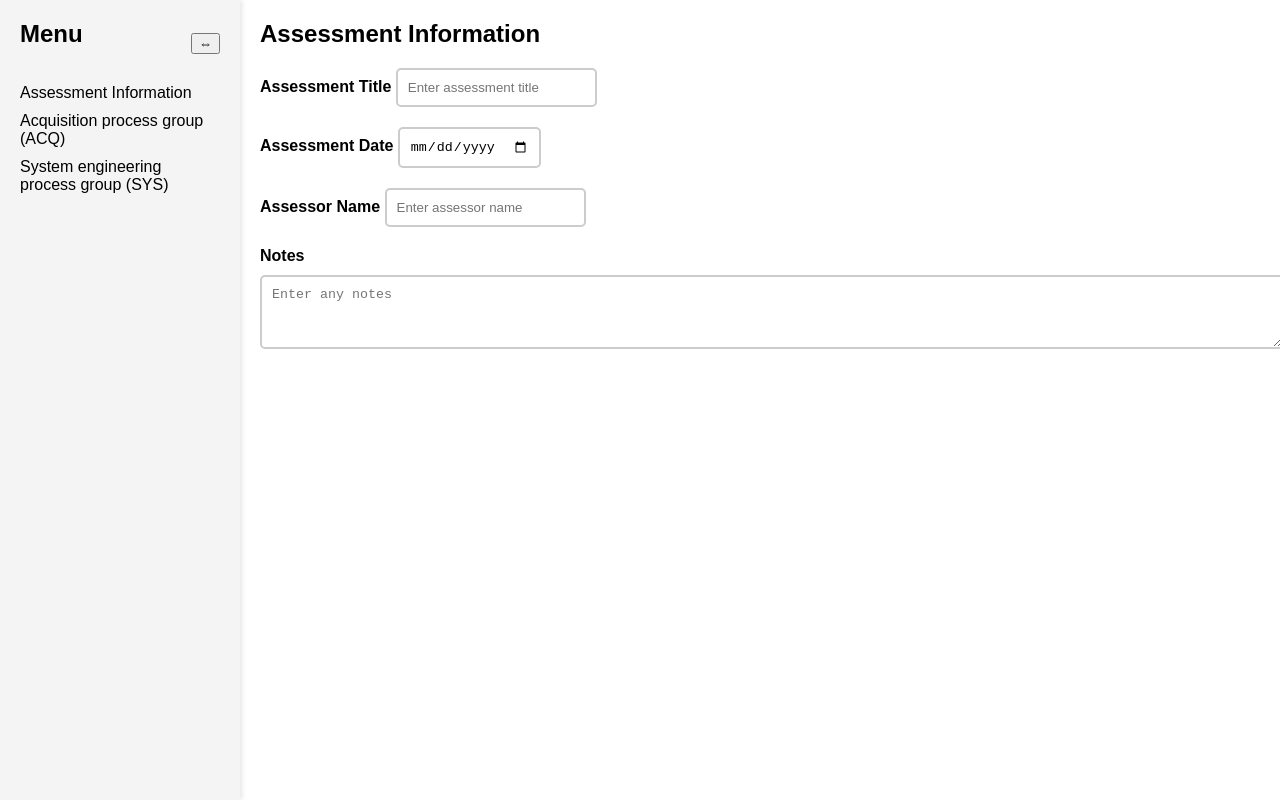
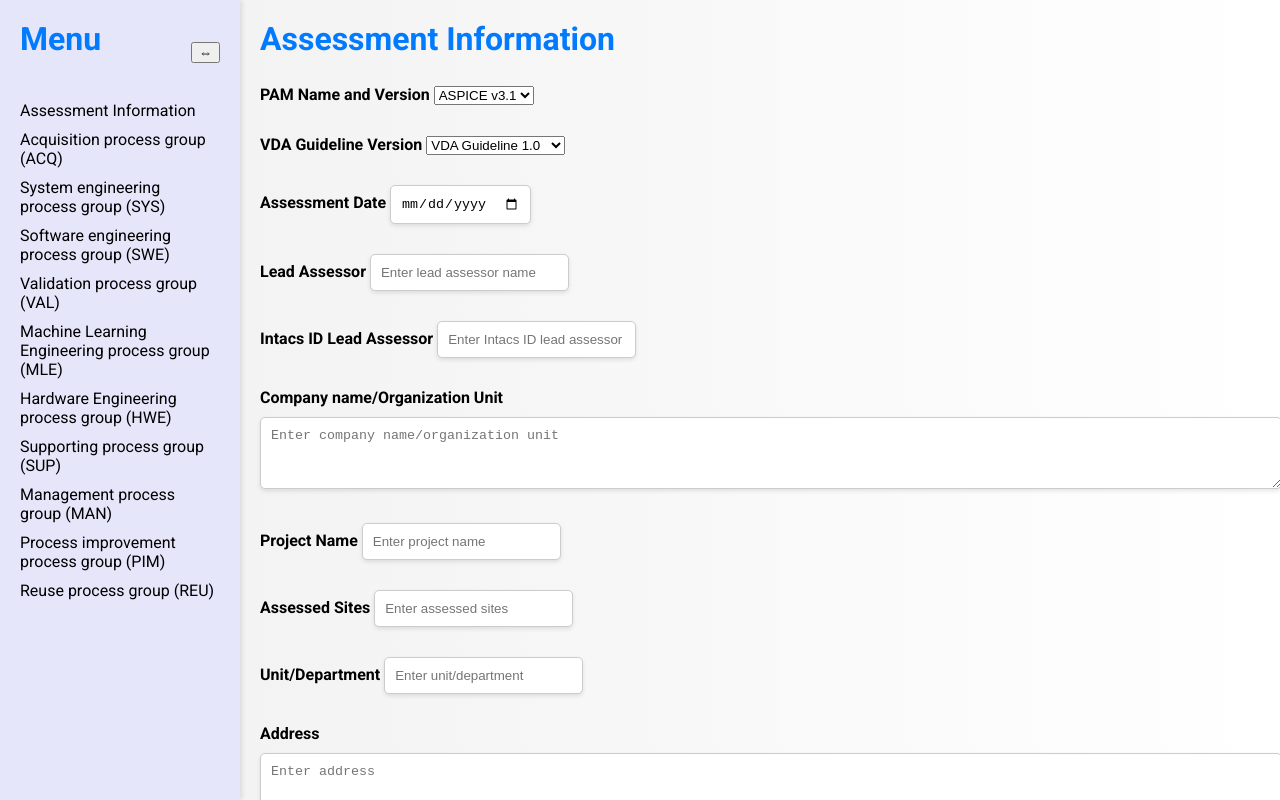
Before and after one commit to jdai-explore/fin-carre, a plain HTML site: page index.html in a window 1280 px wide. Both pictures are taken after a click on the item "Assessment Information". Shown: the top 800 px of the page. Drawn offline with Linux system fonts and the light colour scheme.

Commit message:
updated the theme, added SYS.1, 2 BP, improved assessment info

```diff
--- a/data.json
+++ b/data.json
@@ -13,6 +13,65 @@
         "SYS.4 System Integration and Integration Verification",
         "SYS.5 System Verification"
       ]
+    },
+    {
+      "name": "Software engineering process group (SWE)",
+      "processes": [
+        "SWE.1 Software Requirements Analysis",
+        "SWE.2 Software Architectural Design",
+        "SWE.3 Software Detailed Design and Unit Construction",
+        "SWE.4 Software Unit Verification",
+        "SWE.5 Software Component Verification and Integration Verification",
+        "SWE.6 Software Verification"
+      ]
+    },
+    {
+      "name": "Validation process group (VAL)",
+      "processes": ["VAL.1 Validation"]
+    },
+    {
+      "name": "Machine Learning Engineering process group (MLE)",
+      "processes": [
+        "MLE.1 Machine Learning Requirements Analysis",
+        "MLE.2 Machine Learning Architecture",
+        "MLE.3 Machine Learning Training",
+        "MLE.4 Machine Learning Model Testing"
+      ]
+    },
+    {
+      "name": "Hardware Engineering process group (HWE)",
+      "processes": [
+        "HWE.1 Hardware Requirements Analysis",
+        "HWE.2 Hardware Design",
+        "HWE.3 Verification against Hardware Design",
+        "HWE.4 Verification against Hardware Requirements"
+      ]
+    },
+    {
+      "name": "Supporting process group (SUP)",
+      "processes": [
+        "SUP.1 Quality Assurance",
+        "SUP.8 Configuration Management",
+        "SUP.9 Problem Resolution Management",
+        "SUP.10 Change Request Management",
+        "SUP.11 Machine Learning Data Management"
+      ]
+    },
+    {
+      "name": "Management process group (MAN)",
+      "processes": [
+        "MAN.3 Project Management",
+        "MAN.5 Risk Management",
+        "MAN.6 Measurement"
+      ]
+    },
+    {
+      "name": "Process improvement process group (PIM)",
+      "processes": ["PIM.3 Process Improvement"]
+    },
+    {
+      "name": "Reuse process group (REU)",
+      "processes": ["REU.2 Management of Products for Reuse"]
     }
   ],
   "specificQuestions": {
@@ -22,6 +81,20 @@
       "ACQ.4.BP3: Review development work products with the supplier. Review development work products with the supplier on the agreed regular basis, covering technical aspects, problems and risks. Track open measures.",
       "ACQ.4.BP4: Review progress of the supplier.",
       "ACQ.4.BP5: Act to correct deviations."
+    ],
+  "SYS.1 Requirements Elicitation": [
+      "SYS.1.BP1: Obtain stakeholder expectations and requests.",
+      "SYS.1.BP2: Agree on requirements.",
+      "SYS.1.BP3: Analyze stakeholder requirements changes.",
+      "SYS.1.BP4: Communicate requirements status."
+    ],
+    "SYS.2 System Requirements Analysis": [
+        "SYS.2.BP1: Specify system requirements.",
+        "SYS.2.BP2: Structure system requirements.",
+        "SYS.2.BP3: Analyze system requirements.",
+        "SYS.2.BP4: Analyze the impact on the system context.",
+        "SYS.2.BP5: Ensure consistency and establish bidirectional traceability.",
+        "SYS.2.BP6: Communicate agreed system requirements and impact on the system context."
     ]
   },
   "commonQuestions": [
--- a/index.html
+++ b/index.html
@@ -5,6 +5,8 @@
     <meta name="viewport" content="width=device-width, initial-scale=1.0" />
     <title>Questionnaire</title>
     <link rel="stylesheet" href="styles.css" />
+    <link href="https://fonts.googleapis.com/css2?family=Roboto:wght@400;700&display=swap" rel="stylesheet">
+    <link rel="stylesheet" href="https://cdnjs.cloudflare.com/ajax/libs/font-awesome/5.15.4/css/all.min.css">
   </head>
   <body>
     <div class="container">
@@ -19,7 +21,6 @@
         </ul>
       </nav>
       <main class="content">
-        <div class="top-bar"></div>
         <h2 id="category-title">Select a Category</h2>
         <div id="questions">
           <!-- Questions will be dynamically added here -->
--- a/script.js
+++ b/script.js
@@ -90,6 +90,13 @@ document.addEventListener("DOMContentLoaded", () => {
       if (e.target.classList.contains("category")) {
         const sublist = e.target.querySelector("ul");
         if (sublist) {
+          // Collapse all other categories
+          document.querySelectorAll(".category ul").forEach((ul) => {
+            if (ul !== sublist) {
+              ul.classList.add("hidden");
+            }
+          });
+          // Toggle the selected category
           sublist.classList.toggle("hidden");
         }
       }
@@ -99,25 +106,88 @@ document.addEventListener("DOMContentLoaded", () => {
   function displayAssessmentInfo() {
     categoryTitle.textContent = "Assessment Information";
     questionsDiv.innerHTML = `
+      <div class="question-group">
         <div class="question">
-              <label><strong>Assessment Title</strong></label>
-              <input type="text" placeholder="Enter assessment title">
+          <label><strong>PAM Name and Version</strong></label>
+          <select>
+            <option value="ASPICE v3.1">ASPICE v3.1</option>
+            <option value="ASPICE v4.0">ASPICE v4.0</option>
+          </select>
+        </div>
+        <div class="question">
+          <label><strong>VDA Guideline Version</strong></label>
+          <select>
+            <option value="VDA Guideline 1.0">VDA Guideline 1.0</option>
+            <option value="VDA Guidelines 2.0">VDA Guidelines 2.0</option>
+          </select>
         </div>
         <div class="question">
           <label><strong>Assessment Date</strong></label>
           <input type="date">
         </div>
         <div class="question">
-              <label><strong>Assessor Name</strong></label>
-              <input type="text" placeholder="Enter assessor name">
+          <label><strong>Lead Assessor</strong></label>
+          <input type="text" placeholder="Enter lead assessor name">
         </div>
         <div class="question">
-              <label><strong>Notes</strong></label>
-              <textarea placeholder="Enter any notes"></textarea>
+          <label><strong>Intacs ID Lead Assessor</strong></label>
+          <input type="text" placeholder="Enter Intacs ID lead assessor">
+        </div>
+        <div class="question">
+          <label><strong>Company name/Organization Unit</strong></label>
+          <textarea placeholder="Enter company name/organization unit"></textarea>
+        </div>
+        <div class="question">
+          <label><strong>Project Name</strong></label>
+          <input type="text" placeholder="Enter project name">
+        </div>
+        <div class="question">
+          <label><strong>Assessed Sites</strong></label>
+          <input type="text" placeholder="Enter assessed sites">
+        </div>
+        <div class="question">
+          <label><strong>Unit/Department</strong></label>
+          <input type="text" placeholder="Enter unit/department">
+        </div>
+        <div class="question">
+          <label><strong>Address</strong></label>
+          <textarea placeholder="Enter address"></textarea>
+        </div>
+        <div class="question">
+          <label><strong>Contact Person</strong></label>
+          <input type="text" placeholder="Enter contact person">
+        </div>
+        <div class="question">
+          <label><strong>Assessment Purpose</strong></label>
+          <textarea placeholder="Enter assessment purpose"></textarea>
+        </div>
+        <div class="question">
+          <label><strong>Target Capability Level</strong></label>
+          <select>
+            <option value="Level 3">Level 3</option>
+            <option value="Level 2">Level 2</option>
+            <option value="Level 1">Level 1</option>
+          </select>
+        </div>
+        <div class="question">
+          <label><strong>Assessment Class</strong></label>
+          <select>
+            <option value="Class 1">Class 1</option>
+            <option value="Class 2">Class 2</option>
+            <option value="Class 3">Class 3</option>
+          </select>
+        </div>
+        <div class="question">
+          <label><strong>Category of Independence</strong></label>
+          <select>
+            <option value="A">A</option>
+            <option value="B">B</option>
+            <option value="C">C</option>
+          </select>
+        </div>
       </div>
     `;
   }
-});
 
   function createQuestionElement(question) {
     const questionDiv = document.createElement("div");
@@ -173,3 +243,4 @@ function createQuestionElement(question) {
 
     return questionDiv;
   }
+});
--- a/styles.css
+++ b/styles.css
@@ -1,19 +1,19 @@
 :root {
-  --bg-color: #ffffff;
+  --bg-color: #f0f0f0;
   --text-color: #000000;
-  --sidebar-bg: #f4f4f4;
+  --sidebar-bg: #e6e6fa;
   --sidebar-text: #000000;
   --primary-color: #007bff;
   --border-color: #ccc;
 }
 
 body {
-  font-family: Arial, sans-serif;
+  font-family: 'Roboto', sans-serif;
   margin: 0;
   padding: 0;
   display: flex;
   height: 100vh;
-  background-color: var(--bg-color);
+  background: linear-gradient(to right, #f0f0f0, #ffffff);
   color: var(--text-color);
 }
 
@@ -71,10 +71,12 @@ body {
 
 h2 {
   margin-top: 0;
+  font-size: 2em;
+  color: var(--primary-color);
 }
 
 .question {
-  margin-bottom: 20px;
+  margin-bottom: 30px;
 }
 
 .checkbox-group {
@@ -96,9 +98,10 @@ textarea {
 input[type="text"],
 input[type="date"],
 textarea {
-  border: 2px solid var(--border-color);
+  border: 1px solid var(--border-color);
+  box-shadow: 0 2px 4px rgba(0, 0, 0, 0.1);
+  border-radius: 5px;
   padding: 10px;
-  border-radius: 5px;
   transition: border-color 0.3s;
 }
 
@@ -106,6 +109,7 @@ input[type="text"]:focus,
 input[type="date"]:focus,
 textarea:focus {
   border-color: var(--primary-color);
+  box-shadow: 0 0 5px rgba(0, 123, 255, 0.5);
   outline: none;
 }
 
@@ -113,7 +117,7 @@ textarea:focus {
   width: 100%;
   height: 50px;
   margin-top: 10px;
-  border: 2px solid var(--border-color);
+  border: 1px solid var(--border-color);
   padding: 10px;
   border-radius: 5px;
   transition: border-color 0.3s;
```
Also changed, not shown: 1 other file. Lines whose indentation alone changed are shown as unchanged.
